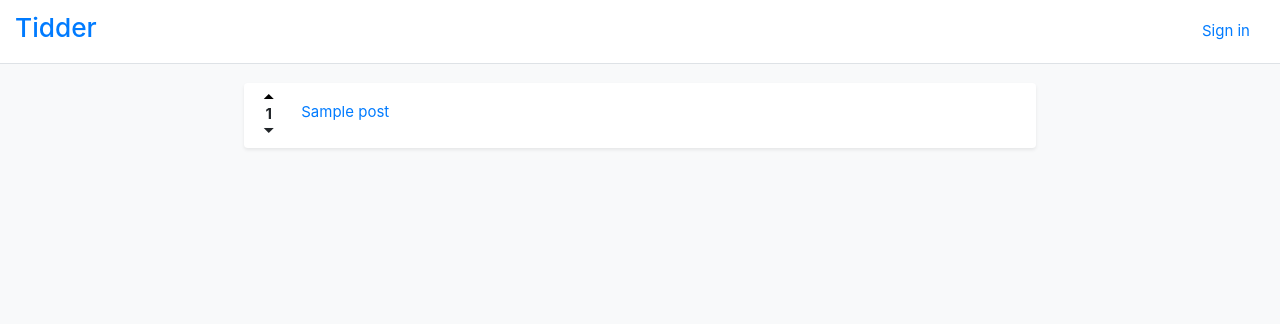
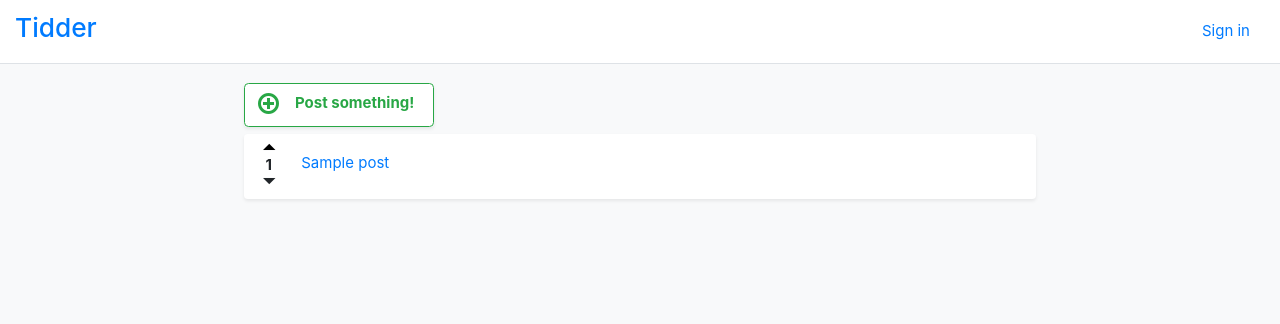
Before and after one commit to esksami/inoolktidder, a Flask app: page / in a window 1280 px wide. Shown: the top 324 px of the page. Run offline with Flask 2, Linux system fonts and the light colour scheme; tables that the repository leaves empty hold one stand-in row (values such as "Sample post"); some libraries are stand-ins or nearby versions.

Commit message:
Add link for submitting posts

```diff
--- a/application/templates/posts/list.html
+++ b/application/templates/posts/list.html
@@ -2,6 +2,22 @@
 
 {% block body %}
   <div class="d-flex flex-column mx-auto">
+    <div class="d-flex flex-row m-0 p-1">
+      <div class="text-center shadow-sm rounded bg-white">
+        <form action="{{ url_for('posts_submit') }}">
+        <button class="btn btn-lg btn-block btn-outline-success  font-weight-bold visible text-center">
+          <div class="d-flex flex-row mb-n1">
+            <div class="text-center my-auto ml-n1">
+              <i class="material-icons font-weight-bold">add_circle_outline</i>
+            </div>
+            <div class="text-center m-auto pl-3 pb-2 pr-1">
+              <span class="">Post something!</span>
+            </div>
+          </div>
+        </button>
+        </form>
+      </div>
+    </div>
   {% for post in posts %}
     <div class="d-flex flex-row shadow-sm rounded bg-white m-1">
       <div class="d-flex flex-column px-1"
@@ -9,7 +25,7 @@
         <div class="mx-auto mb-n3 text-center">
           <form method="POST" action="{{ url_for('posts_like', post_id=post.id) }}">
             <button class="invisible p-0" type="submit">
-              <i class="material-icons visible">arrow_drop_up</i>
+              <i class="material-icons font-weight-bold visible">arrow_drop_up</i>
             </button>
           </form>
         </div>
@@ -17,7 +33,7 @@
           <span class="font-weight-bold">{{ post.likes }}</span>
         </div>
         <div class="mx-auto mt-n2 text-center">
-          <i class="material-icons">arrow_drop_down</i>
+          <i class="material-icons font-weight-bold">arrow_drop_down</i>
         </div>
       </div>
       <div class="flex-grow-1 my-auto p-2 pb-3">
```
